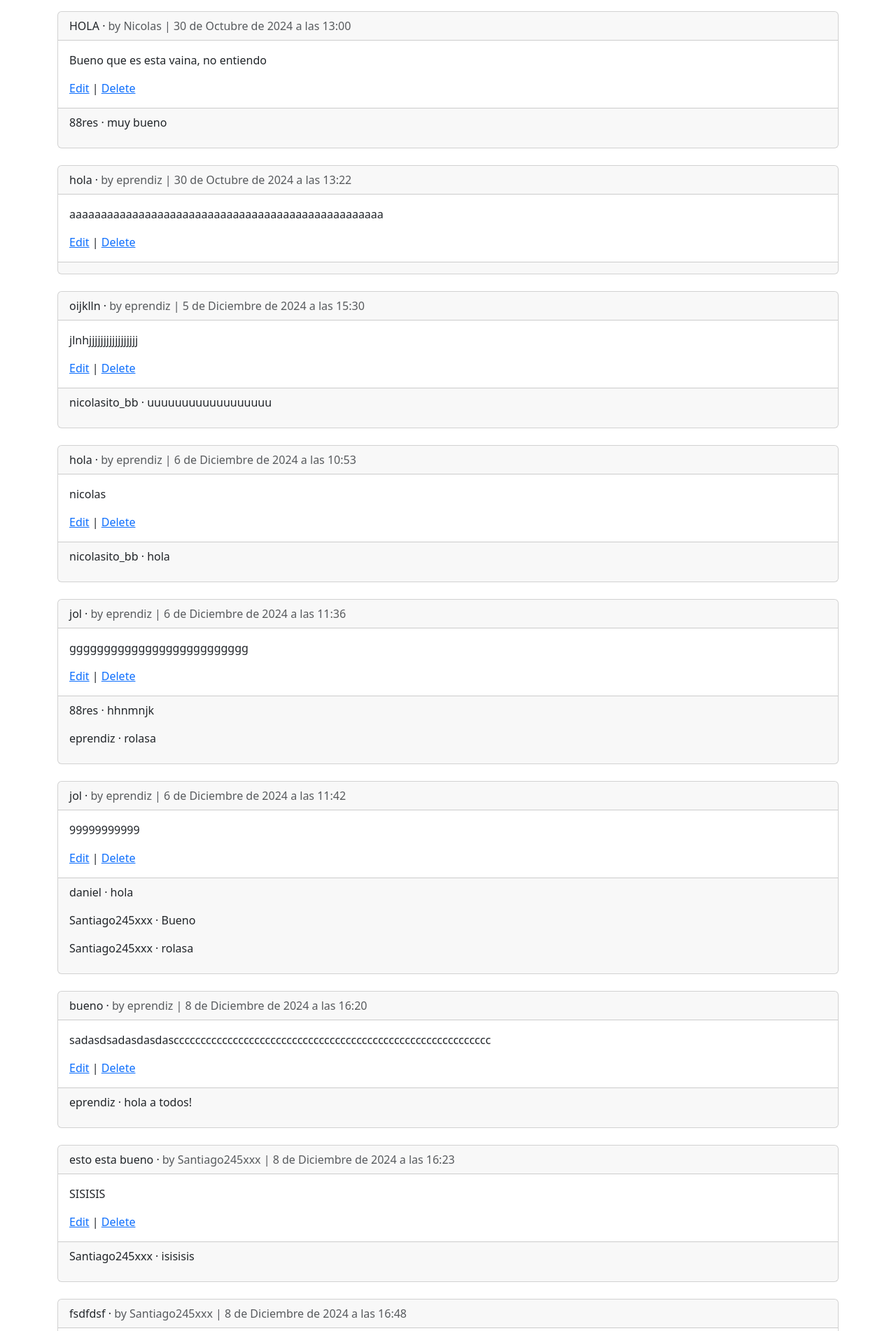
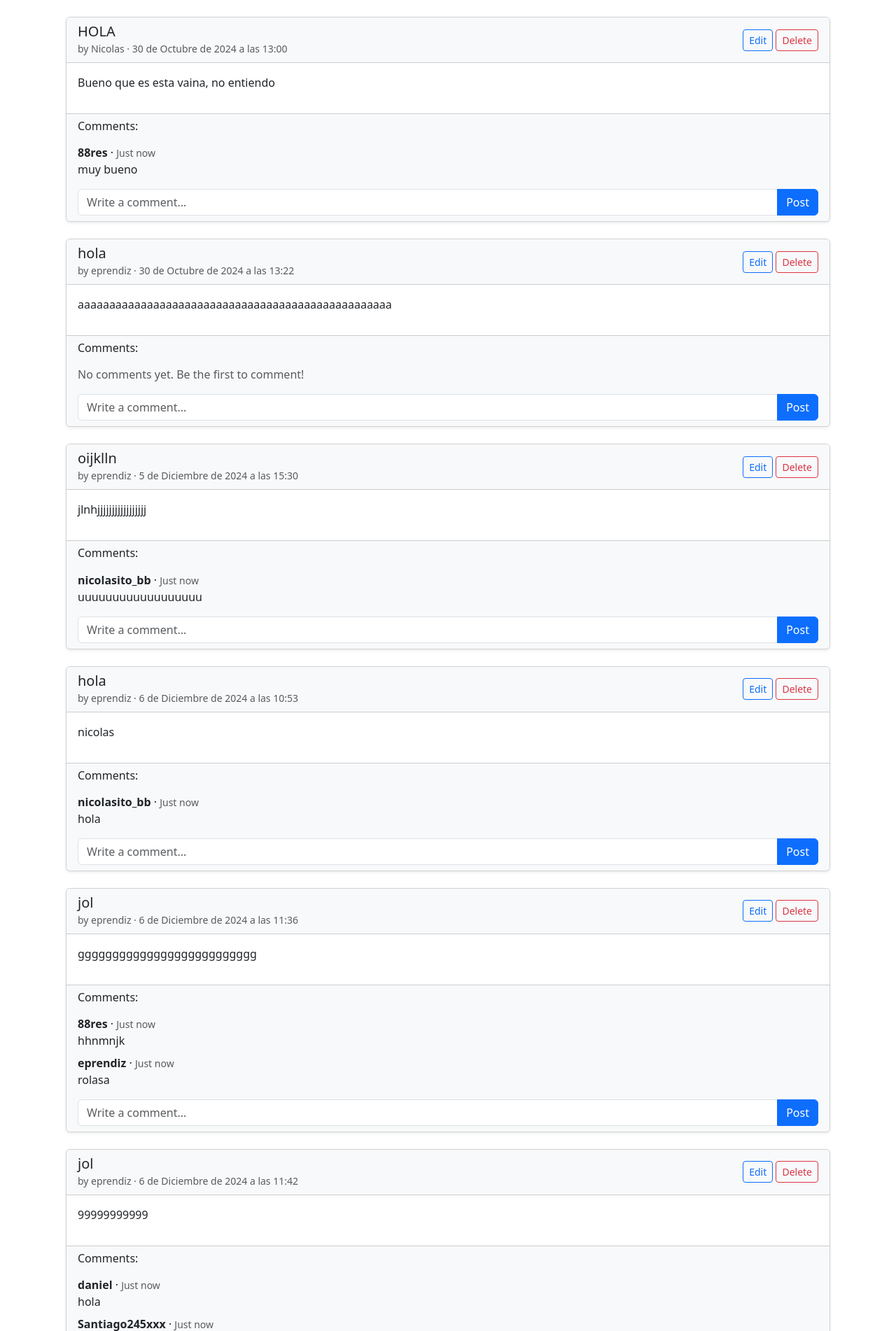
Before and after one commit to NicoAAA/NEWSPAPER, a Django app: page /articles/ in a window 1280 px wide. Shown: the part 73-1975 px from the top of the page at 70% size. Run offline with Django 5.2, Linux system fonts and the light colour scheme; a user stored in the database is signed in; data comes from the database, SQL or seed files in the repository; both versions use the stored data as it was after the commit; some libraries are stand-ins or nearby versions.

Commit message:
Se agrego un diseño mas interactivo a la lista de comentarios

```diff
--- a/app_newspaper/app_newspaper/settings.py
+++ b/app_newspaper/app_newspaper/settings.py
@@ -23,6 +23,7 @@ VERSION: 1.0
 
 
 from pathlib import Path
+import os
 
 # Build paths inside the project like this: BASE_DIR / 'subdir'.
 BASE_DIR = Path(__file__).resolve().parent.parent
@@ -148,3 +149,6 @@ CRISPY_ALLOWED_TEMPLATE_PACKS = 'bootstrap5' # Definimos el paquete de plantilla
 CRISPY_TEMPLATE_PACK = 'bootstrap5' # Definimos el paquete de plantillas para Crispy Forms
 
 EMAIL_BACKEND = 'django.core.mail.backends.console.EmailBackend' # Definimos la consola como backend de correo electrónico
+
+MEDIA_URL = '/media/'
+MEDIA_ROOT = os.path.join(BASE_DIR, 'media')
--- a/app_newspaper/templates/article_list.html
+++ b/app_newspaper/templates/article_list.html
@@ -18,36 +18,43 @@ VERSION: 1.0
 {% block title %}Article List{% endblock title %}
 
 {% block content %}
-
-    {% for  article in article_list %}
-        <div class="card">
-            <div class="card-header">
-                <spam class="fond-weight-bold">
-                    {{ article.title }}
-                </spam> &middot;
-                <spam class="text-muted">by {{ article.author }} |
-                    {{ article.date }}
-                </spam>
+<div class="container mt-4">
+    {% for article in article_list %}
+        <!-- Card for each article -->
+        <div class="card mb-4 shadow-sm">
+            <div class="card-header bg-light d-flex justify-content-between align-items-center">
+                <div>
+                    <h5 class="mb-0">{{ article.title }}</h5>
+                    <small class="text-muted">by {{ article.author }} &middot; {{ article.date }}</small>
+                </div>
+                <div>
+                    <a href="{% url 'article_edit' article.pk %}" class="btn btn-sm btn-outline-primary">Edit</a>
+                    <a href="{% url 'article_delete' article.pk %}" class="btn btn-sm btn-outline-danger">Delete</a>
+                </div>
             </div>
             <div class="card-body">
                 <p>{{ article.body }}</p>
-                <a href="{% url 'article_edit' article.pk %}">Edit</a> |
-                <a href="{% url 'article_delete' article.pk %}">Delete</a>
             </div>
-
-            <div class="card-footer">
-
+            <div class="card-footer bg-light">
+                <h6 class="mb-3">Comments:</h6>
                 {% for comment in article.comment_set.all %}
-                    <p>
-                        <spam class="font-weight-bold">
-                            {{ comment.author }} &middot;
-                        </spam>
-                        {{ comment }}
-                    </p>
+                    <div class="mb-2">
+                        <strong>{{ comment.author }}</strong> &middot;
+                        <small class="text-muted">{{ comment.date_posted|default:"Just now" }}</small>
+                        <p class="mb-0">{{ comment }}</p>
+                    </div>
+                {% empty %}
+                    <p class="text-muted">No comments yet. Be the first to comment!</p>
                 {% endfor %}
+                <form method="post" action="{% url 'article_detail' article.pk %}">
+                    {% csrf_token %}
+                    <div class="input-group mt-3">
+                        <input type="text" class="form-control" name="comment" placeholder="Write a comment..." required>
+                        <button type="submit" class="btn btn-primary">Post</button>
+                    </div>
+                </form>
             </div>
         </div>
-        <br />
     {% endfor %}
-
+</div>
 {% endblock content %}
```
Also changed, not shown: app_newspaper/db.sqlite3.
